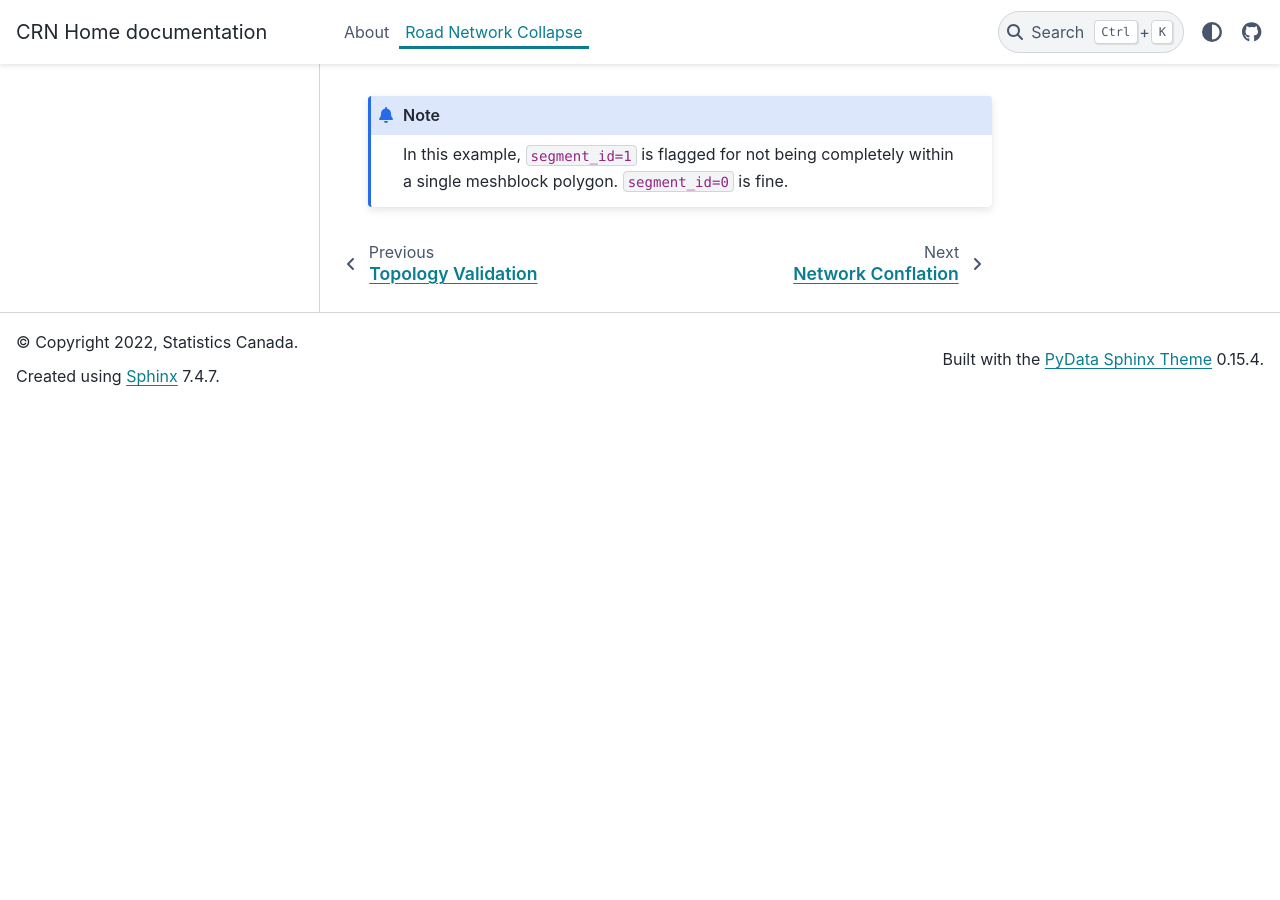
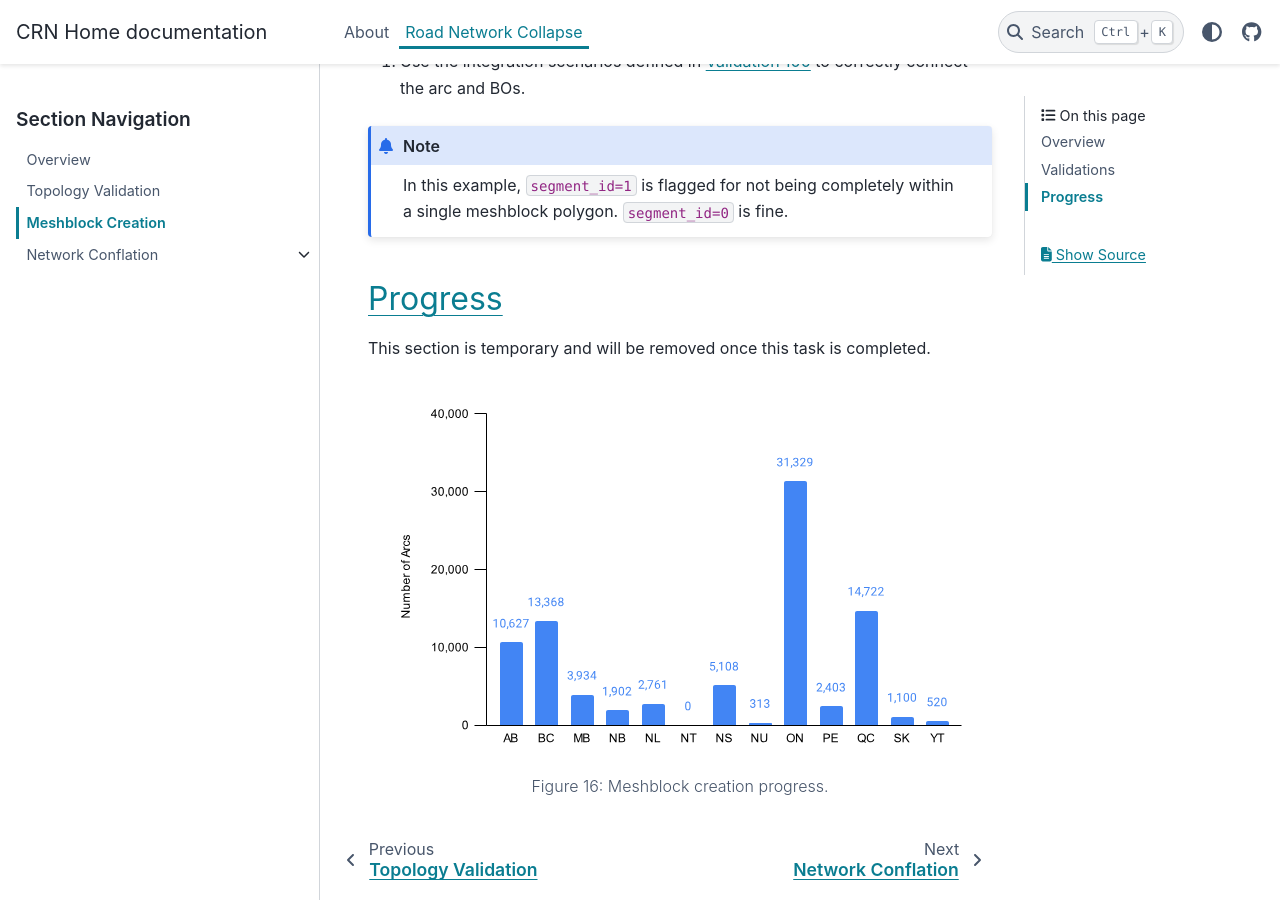
Before and after one commit to StatCan/egp-crn, a Sphinx documentation site: the page built from docs/source/road_network_collapse/meshblock_creation.rst, in a window 1280 px wide and 900 px high, scrolled down 18290 px. Built offline with Sphinx 7.4.7 and the PyData theme 0.15.4, drawn with Linux system fonts in a browser that asks for light colours; before the commit the page ends 18695 px from its top, so only the background shows below that; some of the changed text lies outside the part shown.

Commit message:
[1] added meshblock_creation_progress.svg metrics to meshblock_creation.rst.

```diff
--- a/docs/source/road_network_collapse/meshblock_creation.rst
+++ b/docs/source/road_network_collapse/meshblock_creation.rst
@@ -409,3 +409,13 @@ Validation 202
 
     In this example, ``segment_id=1`` is flagged for not being completely within a single meshblock polygon.
     ``segment_id=0`` is fine.
+
+Progress
+========
+
+This section is temporary and will be removed once this task is completed.
+
+.. figure:: /source/_static/meshblock_creation/meshblock_creation_progress.svg
+    :alt: Meshblock creation progress.
+
+    Figure 16: Meshblock creation progress.
```
Also changed, not shown: docs/source/_static/meshblock_creation/meshblock_creation_progress.svg (added).
